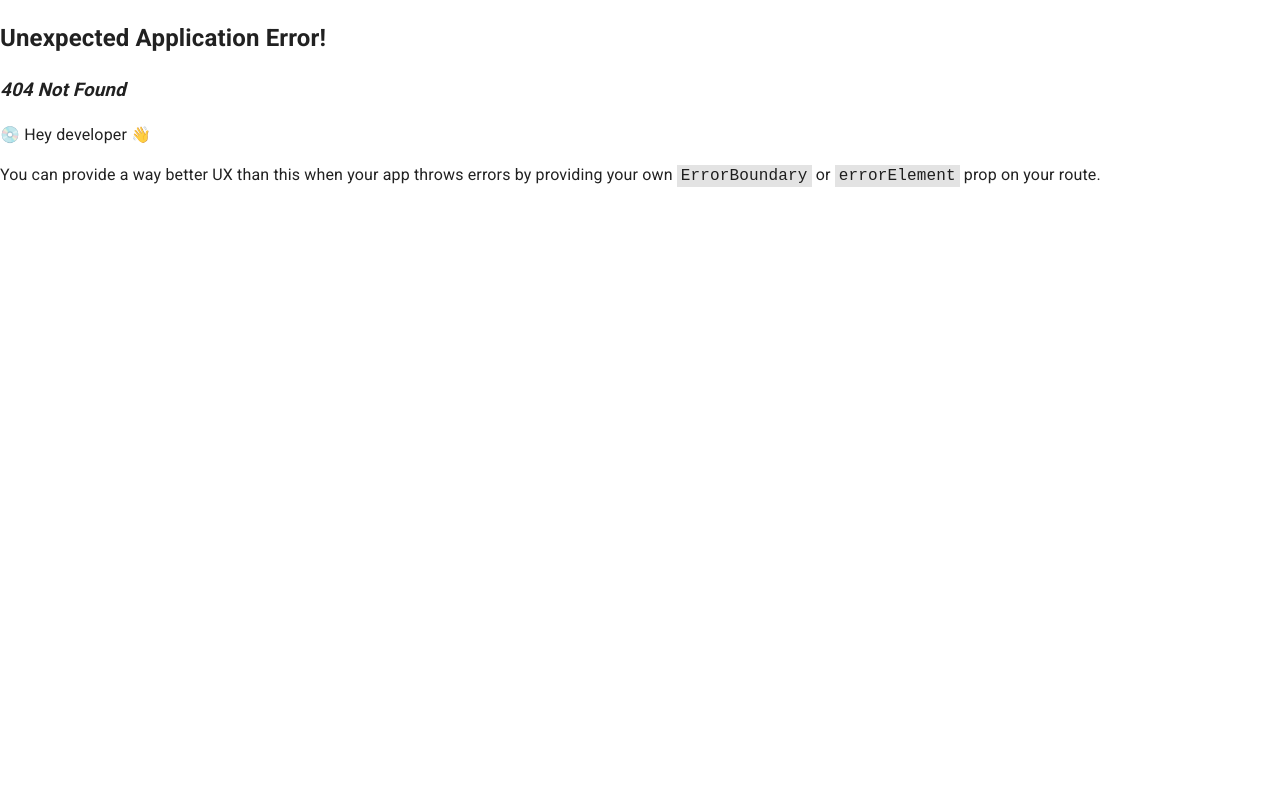
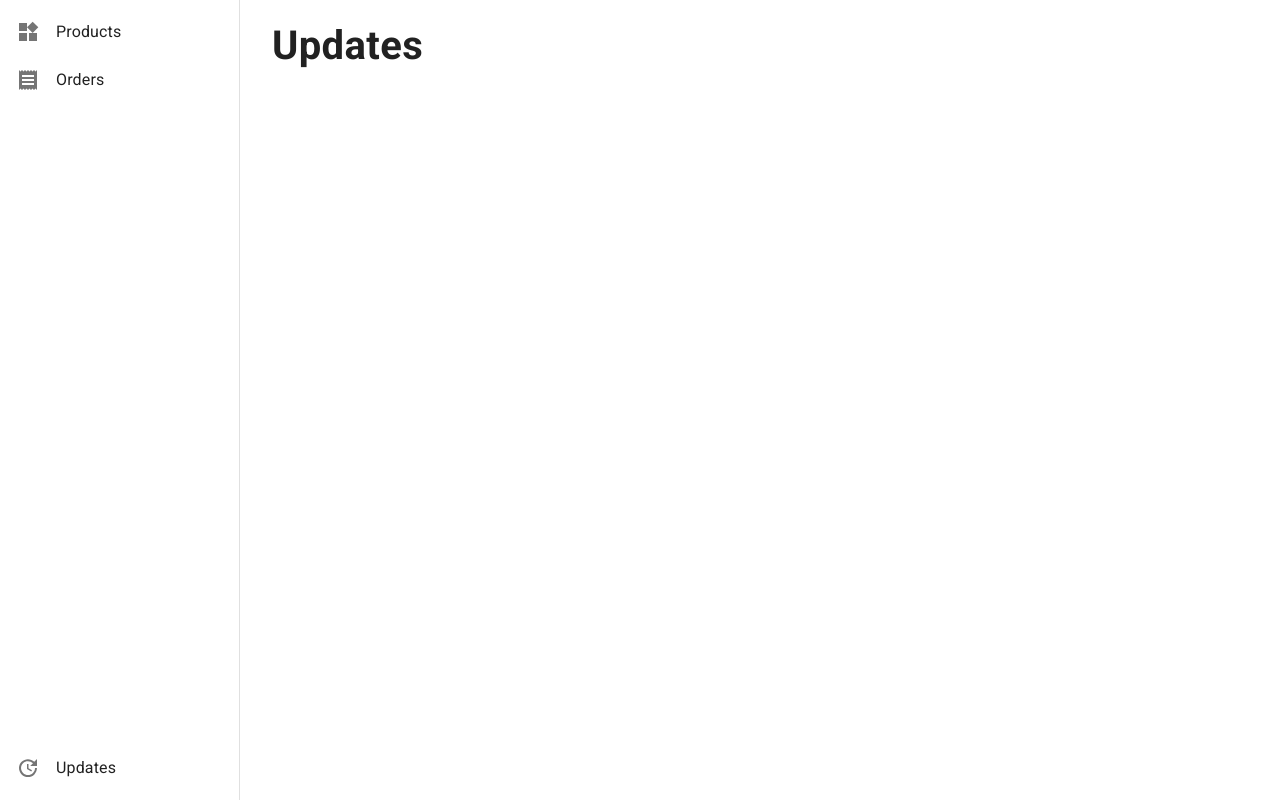
Before and after one commit to gzili/vu-mif-jakarta-ee-project, a React (Vite) app in the folder frontend/: page /updates in a window 1280 px wide. Before the commit this address had no page. Built offline with nearby package versions, Linux system fonts and the light colour scheme; no server answers.

Commit message:
react: implement update checking UI

```diff
--- a/frontend/src/Root.jsx
+++ b/frontend/src/Root.jsx
@@ -1,6 +1,7 @@
 import { Box, Drawer, List, ListItem, ListItemButton, ListItemIcon, ListItemText } from "@mui/material";
 import WidgetsIcon from '@mui/icons-material/Widgets';
 import ReceiptIcon from '@mui/icons-material/Receipt';
+import UpdateIcon from '@mui/icons-material/Update';
 import { NavLink as RouterNavLink, Outlet } from "react-router-dom";
 
 function ListItemLink(props) {
@@ -37,10 +38,15 @@ export function Root() {
                 variant="permanent"
                 anchor="left"
             >
-                <List>
-                    <ListItemLink to="products" icon={<WidgetsIcon />} text="Products" />
-                    <ListItemLink to="orders" icon={<ReceiptIcon />} text="Orders" />
-                </List>
+                <Box display="flex" flexDirection="column" justifyContent="space-between" height="100%">
+                    <List>
+                        <ListItemLink to="products" icon={<WidgetsIcon />} text="Products" />
+                        <ListItemLink to="orders" icon={<ReceiptIcon />} text="Orders" />
+                    </List>
+                    <List>
+                        <ListItemLink to="updates" icon={<UpdateIcon />} text="Updates" />
+                    </List>
+                </Box>
             </Drawer>
             <Box
                 component="main"
--- /dev/null
+++ b/frontend/src/Updates.jsx
@@ -0,0 +1,73 @@
+import { Box, Button, CircularProgress } from "@mui/material";
+import { grey } from '@mui/material/colors'
+import { useMutation, useQuery } from "react-query";
+import { api } from "./api.js";
+import { PageHeader, PageHeaderText } from "./components/PageHeader.jsx";
+
+function getUpdateMessage(count) {
+    switch (count) {
+        case 0:
+            return 'No updates found.';
+        case 1:
+            return '1 update found';
+        default:
+            return `${count} updates found`;
+    }
+}
+
+function UpdateStatus(props) {
+    const { data } = props;
+
+    if (data.checking) {
+        return (
+            <Box display="flex" alignItems="center">
+                <CircularProgress size={20} />
+                <Box ml={1}>Checking for updates</Box>
+            </Box>
+        );
+    }
+
+    if (data.updateCount !== undefined) {
+        return (
+            <Box>
+                <Box fontWeight="bold" fontSize="20px">{getUpdateMessage(data.updateCount)}</Box>
+                <Box color={grey[600]}>Last check: {data.lastCheckDate}</Box>
+            </Box>
+        );
+    }
+
+    return null;
+}
+
+export function Updates() {
+    const { data, refetch } = useQuery({
+        queryKey: 'updates',
+        queryFn: () => api.get('updates').json(),
+        refetchInterval: data => data?.checking ? 1000 : undefined,
+    });
+
+    const { mutate: checkForUpdates } = useMutation({
+        mutationFn: () => api.post('updates'),
+        onSuccess: () => refetch(),
+    });
+
+    return (
+        <Box>
+            <PageHeader>
+                <PageHeaderText>Updates</PageHeaderText>
+            </PageHeader>
+            <Box py={2}>
+                {data && (
+                    <>
+                        <UpdateStatus data={data} />
+                        {!data.checking && (
+                            <Box mt={2}>
+                                <Button variant="contained" onClick={() => checkForUpdates()}>Check for updates</Button>
+                            </Box>
+                        )}
+                    </>
+                )}
+            </Box>
+        </Box>
+    );
+}
--- a/frontend/src/main.jsx
+++ b/frontend/src/main.jsx
@@ -10,6 +10,7 @@ import { editProductAction, ProductEdit } from "./ProductEdit.jsx";
 import { Products, productsLoader } from "./Products.jsx";
 import { Root } from "./Root.jsx";
 import { Orders, ordersLoader } from "./Orders.jsx";
+import { Updates } from "./Updates.jsx";
 
 const queryClient = new QueryClient({
     defaultOptions: {
@@ -51,6 +52,10 @@ const router = createBrowserRouter([
                 loader: orderLoader,
                 element: <Order />,
             },
+            {
+                path: 'updates',
+                element: <Updates />,
+            },
         ],
     }
 ]);
```
